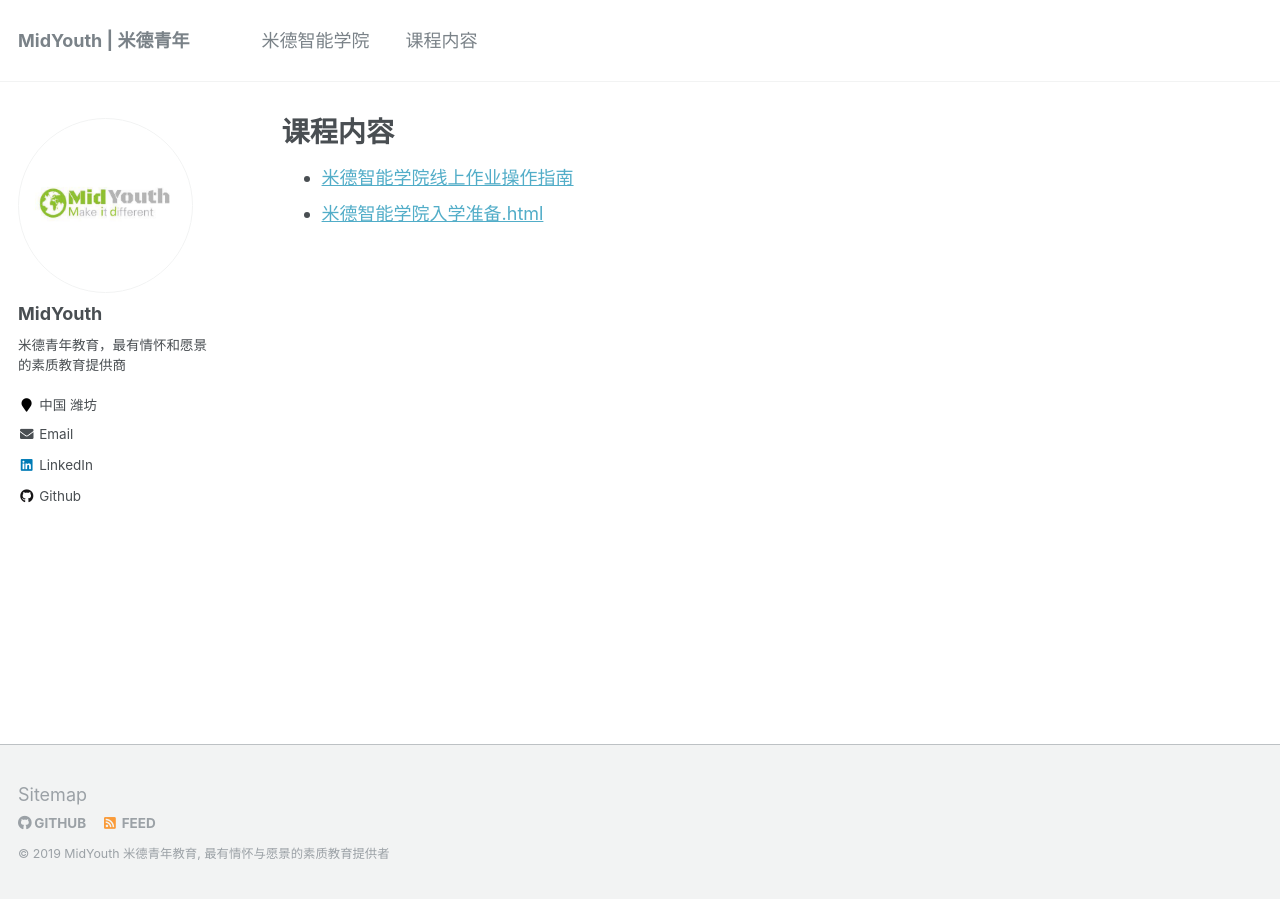
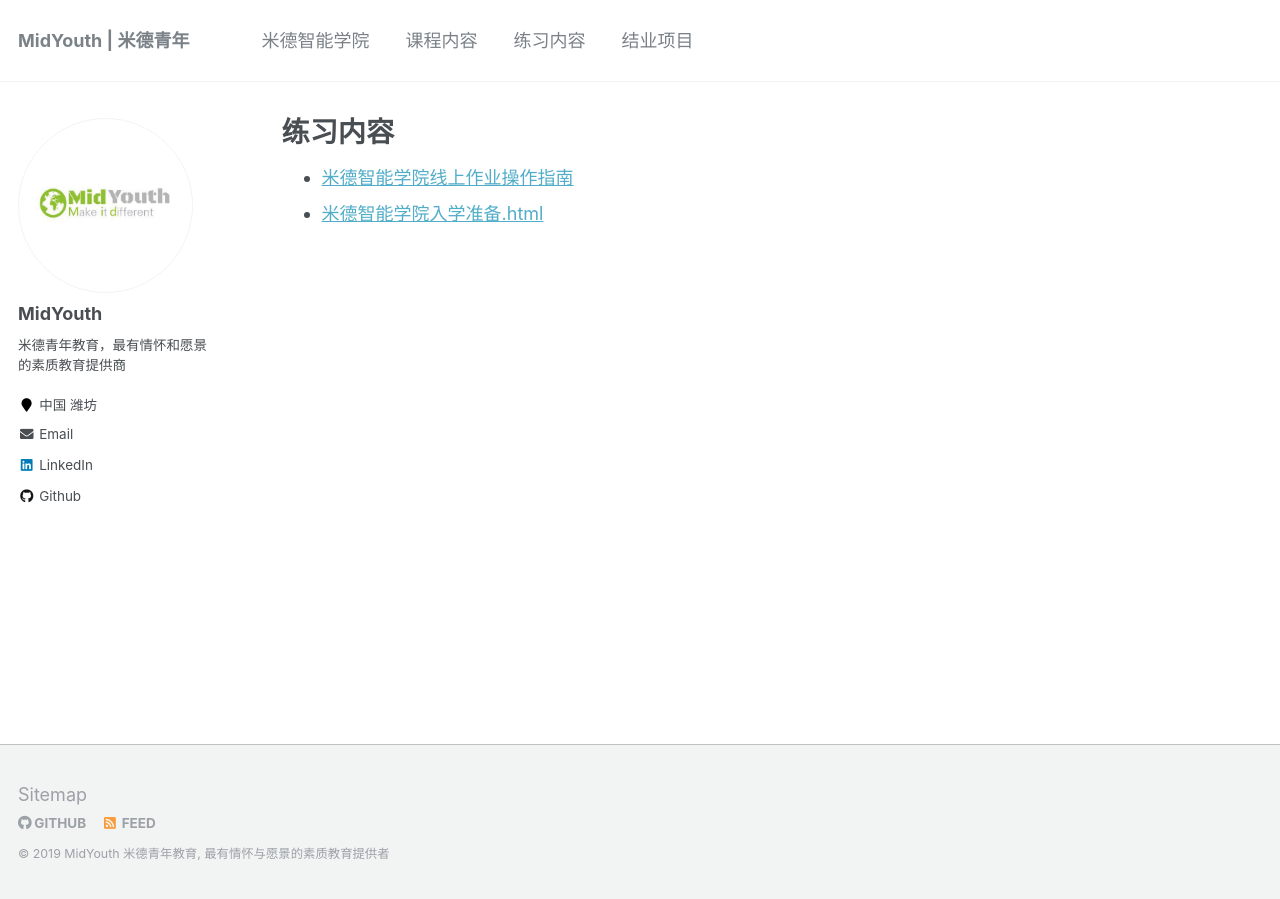
Before and after one commit to midyouth/midyouth.github.io, a Jekyll site: the page built from _pages/practice.md, in a window 1280 px wide. Built offline with Jekyll 4.4.1, drawn with Linux system fonts in a browser that asks for light colours.

```diff
--- a/_data/navigation.yml
+++ b/_data/navigation.yml
@@ -6,6 +6,13 @@
   - title: "课程内容"
     url: /lectures/
 
+  - title: "练习内容"
+    url: /practice/
+
+
+  - title: "结业项目"
+    url: /project/
+
 
   # - title: "Blog Posts"
   #   url: /year-archive/
--- a/_pages/lectures.md
+++ b/_pages/practice.md
@@ -1,7 +1,7 @@
 ---
 layout: archive
-title: "课程内容"
-permalink: /lectures/
+title: "练习内容"
+permalink: /practice/
 author_profile: true
 ---
 
```
Also changed, not shown: _pages/general.md (+0 -1 lines), 1 other file.
